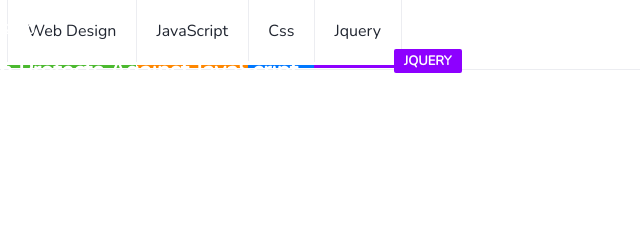
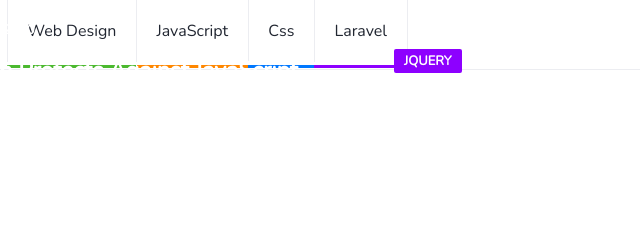
Before and after one commit to Jenni6709/blog-website, a plain HTML site: page index.html in a window 1280 px wide. Shown: the top 240 px of the page, 276-916 px from the left. Drawn offline with nearby package versions, Linux system fonts and the light colour scheme.

Commit message:
mengubah kategori

```diff
--- a/index.html
+++ b/index.html
@@ -558,7 +558,7 @@ ul{
                 <li class="satu"><a href="category.html">Web Design</a></li>
                 <li class="dua"><a href="category.html">JavaScript</a></li>
                 <li class="tiga"><a href="category.html">Css</a></li>
-                <li class="empat"><a href="category.html">Jquery</a></li>
+                <li class="empat"><a href="category.html">Laravel</a></li>
                 <li class="btns" style="border: none;"><button > <i class="fas fa-search"></i></button></li>
                 <li class="btns" style="border: none;"><button ><i class="fas fa-bars"></i></button></li>
             </div>
```
